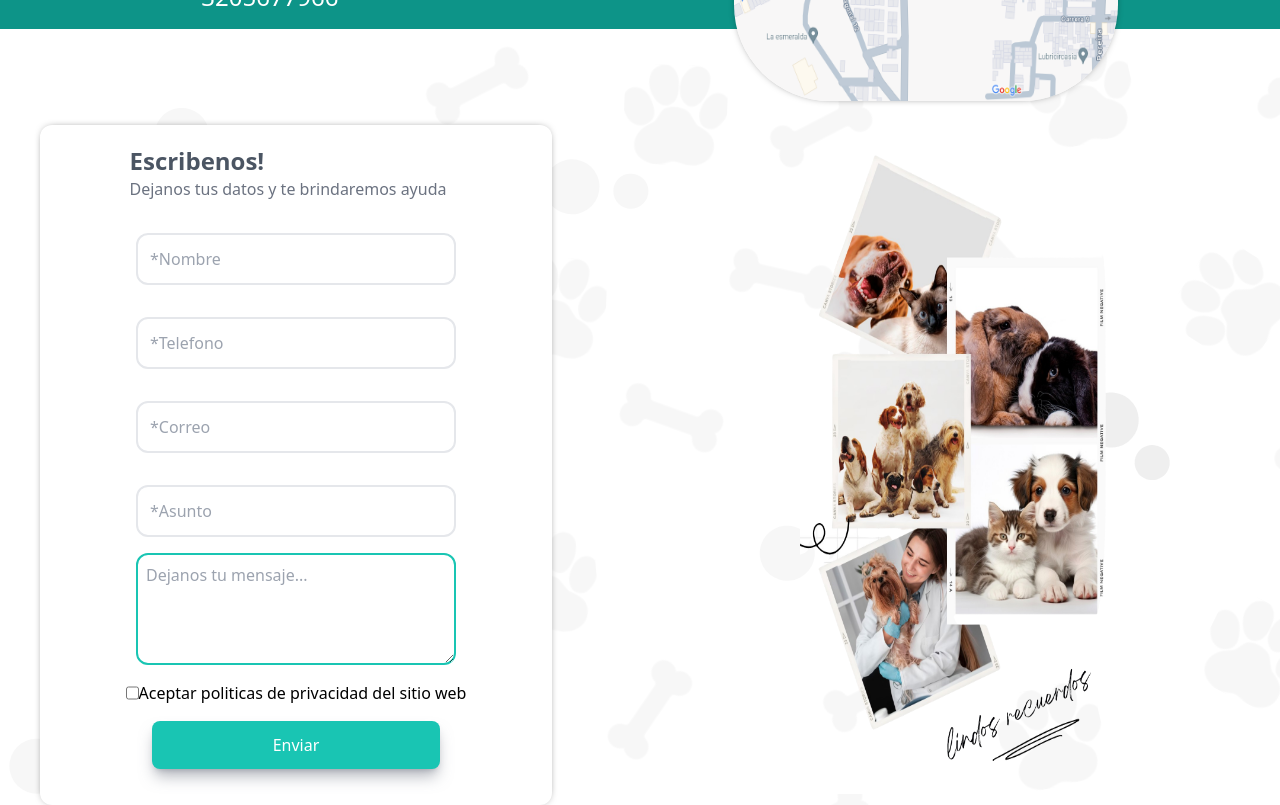
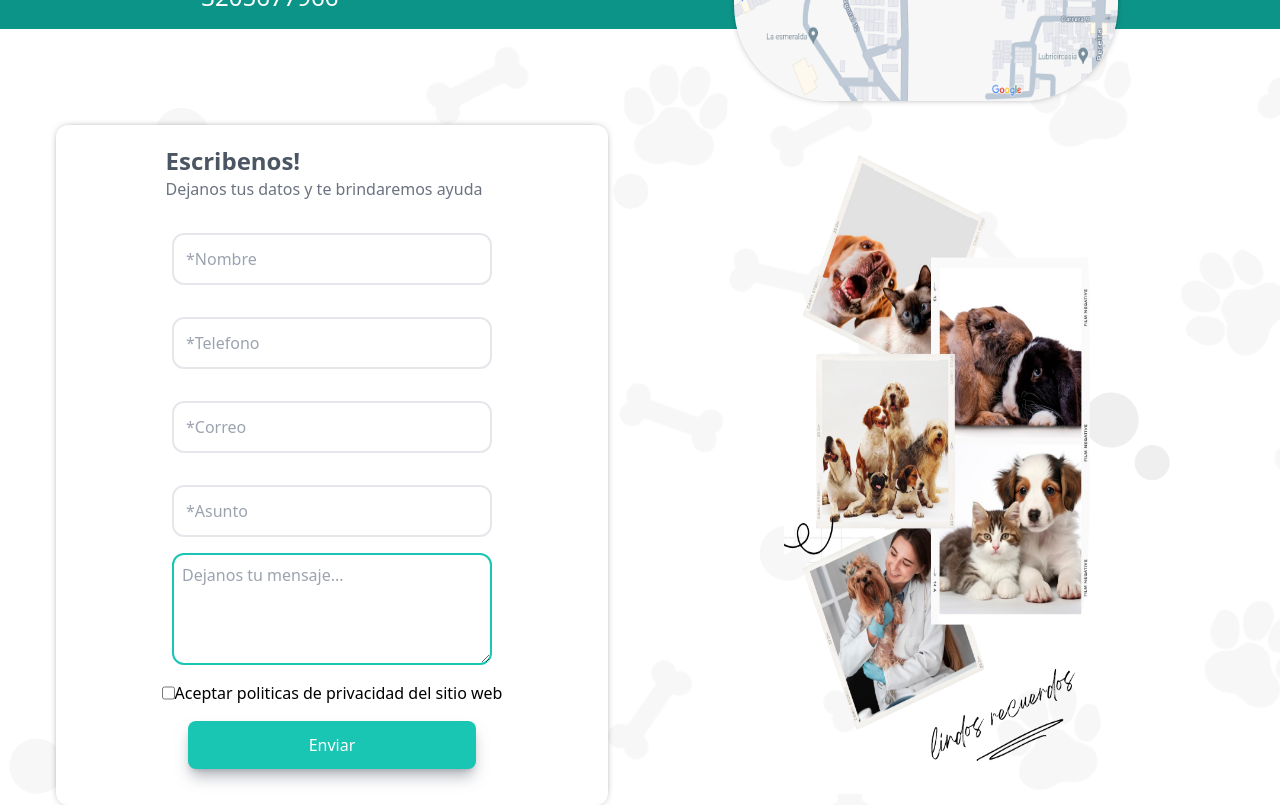
Before and after one commit to santiagocastano589/GaiaVet, a React (Vite) app: page / in a window 1280 px wide. Shown: the part 2560-3365 px from the top of the page. Built offline with nearby package versions, Linux system fonts and the light colour scheme; a web font is replaced by a local one; what tailwindcss-animated would draw is missing.

Commit message:
se ajusta el anchor del formulario

```diff
--- a/src/Components/ContactForm/ContactForm.jsx
+++ b/src/Components/ContactForm/ContactForm.jsx
@@ -5,8 +5,8 @@ import collage from "../../assets/collage.png";
 
 export const ContactForm = () => {
   return (
-    <div className='w-full pb-20 flex justify-between'>
-        <form action="" className='bg-white rounded-xl shadow-formShadow ml-10 w-2/5 flex flex-col items-center py-5'>
+    <div className='w-full pb-20 flex justify-evenly h-auto'>
+        <form action="" className='bg-white rounded-xl shadow-formShadow ml-10 w-auto h-auto flex flex-col items-center py-5 px-20'>
             <div className='pr-4'>
               <h2 className='text-2xl text-gray-600 font-semibold'>Escribenos!</h2>
               <p className='text-gray-500'>Dejanos tus datos y te brindaremos ayuda</p>
@@ -26,7 +26,7 @@ export const ContactForm = () => {
         </form>
 
         <div className='w-1/2 flex justify-center'>
-            <img src={collage} alt="" className='w-1/2' />
+            <img src={collage} alt="" className='w-1/2 ' />
         </div>
     </div>
   )
```
